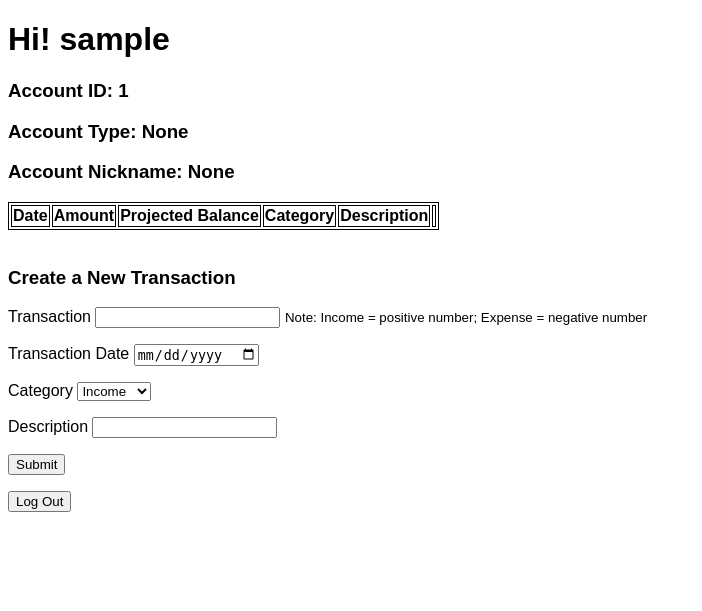
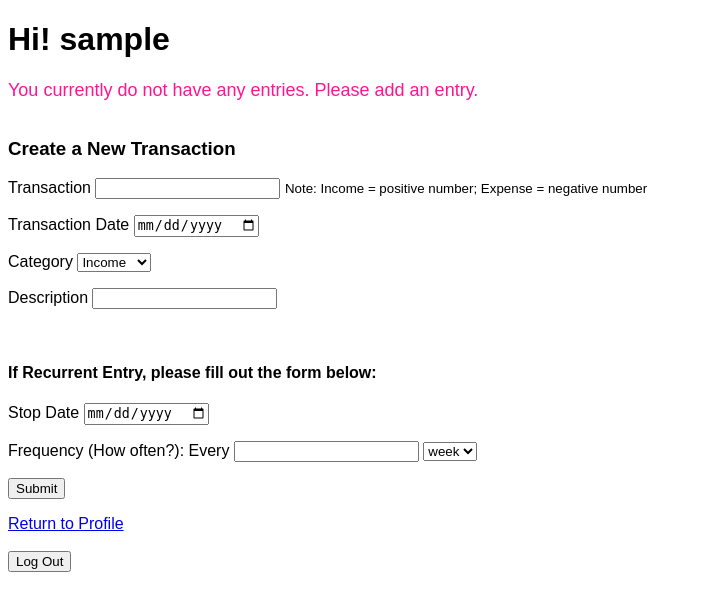
Before and after one commit to ichan266/Project---Projected-Budget, a Flask app: page /profile/1 in a window 1280 px wide. Shown: the top 611 px of the page, without its empty margins (0-702 px from the left). Run offline with Flask 2, Linux system fonts and the light colour scheme; the visitor is signed in with stand-in values (Sample User, id 1); data comes from the database, SQL or seed files in the repository; data that the repository does not hold is empty.

Commit message:
Working on seeding recurrent entries

```diff
--- a/crud.py
+++ b/crud.py
@@ -1,6 +1,6 @@
 """CRUD operations."""
 
-from model import (db, User, Account, EntryLog, connect_to_db) #Bank, RecurrentEntry
+from model import (db, User, Account, EntryLog, connect_to_db)
 from datetime import (date, timedelta)
 # from flask_sqlalchemy import SQLAlchemy
 
@@ -51,7 +51,8 @@ def get_accounts_by_user_id(user_id):
 
 
 def remove_account_by_account_id(account_id):
-    """Remove an account by account_id."""
+    """Remove an account by account_id.
+       Note: this action will remove account even if there are entries in it."""
 
     EntryLog.query.filter(EntryLog.account_id == account_id).delete()
     db.session.commit()
@@ -60,14 +61,16 @@ def remove_account_by_account_id(account_id):
 
 
 ### class EntryLog ###
-def create_entry_log(account_id, date, category, description, amount):
+def create_entry_log(account_id, date, category, description, amount, stop_date=None, frequency=None):
     """Create and return an entry."""
 
     entry_log = EntryLog(account_id = account_id,
                          date = date,
                          category = category,
                          description = description,
-                         amount = amount)
+                         amount = amount,
+                         stop_date = stop_date,
+                         frequency = frequency) #! stop_date and frequency added to consolidate tables
     db.session.add(entry_log)
     db.session.commit()
 
@@ -92,19 +95,6 @@ def remove_entry_by_entry_id(entry_id):
     EntryLog.query.filter(EntryLog.entry_id == entry_id).delete()
     db.session.commit()
 
-# ### class RecurrentEntry ###
-# def create_recurrent_entry(entry_id, start_date, stop_date, frequency):
-#     """ Create and return a recurrent entry."""
-
-#     recurrent_entry = RecurrentEntry(entry_id=entry_id,
-#                                      start_date=start_date,
-#                                      stop_date=stop_date,
-#                                      frequency=frequency)
-#     db.session.add(recurrent_entry)
-#     db.session.commit()
-
-#     return recurrent_entry
-
 
 if __name__ == '__main__':
     from server import app
--- a/server.py
+++ b/server.py
@@ -141,7 +141,25 @@ def create_transaction():
                           description,
                           amount)
 
-    print(request.form['account_id'])
+    crud.sort_entry_logs(account_id)
+
+    return redirect(f"/profile/{account_id}")
+
+
+@app.route("/create_recurrent_entry", methods=["POST"])
+def create_recurrent_entry():
+    """User to create transactions in account_details.html."""
+
+    account_id = request.form.get('account_id')
+    entry_id = request.form.get('entry_id')
+    start_date = request.form.get('start_date')
+    stop_date = request.form.get("stop_date")
+    frequency = request.form.get("frequency")
+
+    crud.create_recurrent_entry(entry_id,
+                                start_date,
+                                stop_date,
+                                frequency)
 
     return redirect(f"/profile/{account_id}")
 
--- a/templates/account_details.html
+++ b/templates/account_details.html
@@ -3,6 +3,7 @@
 
 {% block body %}
 <h1>Hi! {{ session['user_name'] }}</h1>
+{% if entries %}
 <h3>Account ID: {{ account.account_id }}</h3>
 <h3>Account Type: {{ account.account_type }}</h3>
 <h3>Account Nickname: {{ account.account_nickname }}</h3>
@@ -33,7 +34,10 @@
       {% set ns.balance = entry.amount + ns.balance %}
     {% endfor %}
   </table>
-  <br>
+{% else %}
+<div class="nothing">You currently do not have any entries. Please add an entry.</div>
+<br>
+{% endif %}
 <h3>Create a New Transaction</h3>
 <form id="create_transaction" action="/create_transaction" method="POST">
   <div class="forms">
@@ -54,9 +58,33 @@
     <p>
       Description <input type="text" name="description">
     </p>
+    <br>
+    <h4>If Recurrent Entry, please fill out the form below:</h4>
+    <p>
+      Stop Date <input type="date" name="stop_date">
+    </p>
+    <p>
+      Frequency (How often?): Every <input type="number" step=1>
+      <select name="frequency">
+        <option value="week">week</option>
+      </select>
+    </p>
     <p>
       <input type="submit">
     </p>
   </div>
 </form>
+
 {% endblock %}
+
+{% block after_body %}
+<div>
+  <a href="/profile">Return to Profile</a>
+</div>
+<br>
+<div>
+  <form action="/logout">
+    <button type="submit" name="logout">Log Out</button>
+  </form>
+</div>
+{% endblock %}
--- a/templates/base.html
+++ b/templates/base.html
@@ -53,10 +53,5 @@
     {% block body %}{% endblock %}
 
     {% block after_body %}{% endblock %}
-    <div>
-      <form action="/logout">
-        <button type="submit" name="logout">Log Out</button>
-      </form>
-    </div>
   </body>
 </html>
```
Also changed, not shown: model.py (+3 -24 lines), templates/profile.html (+8 -0 lines).
